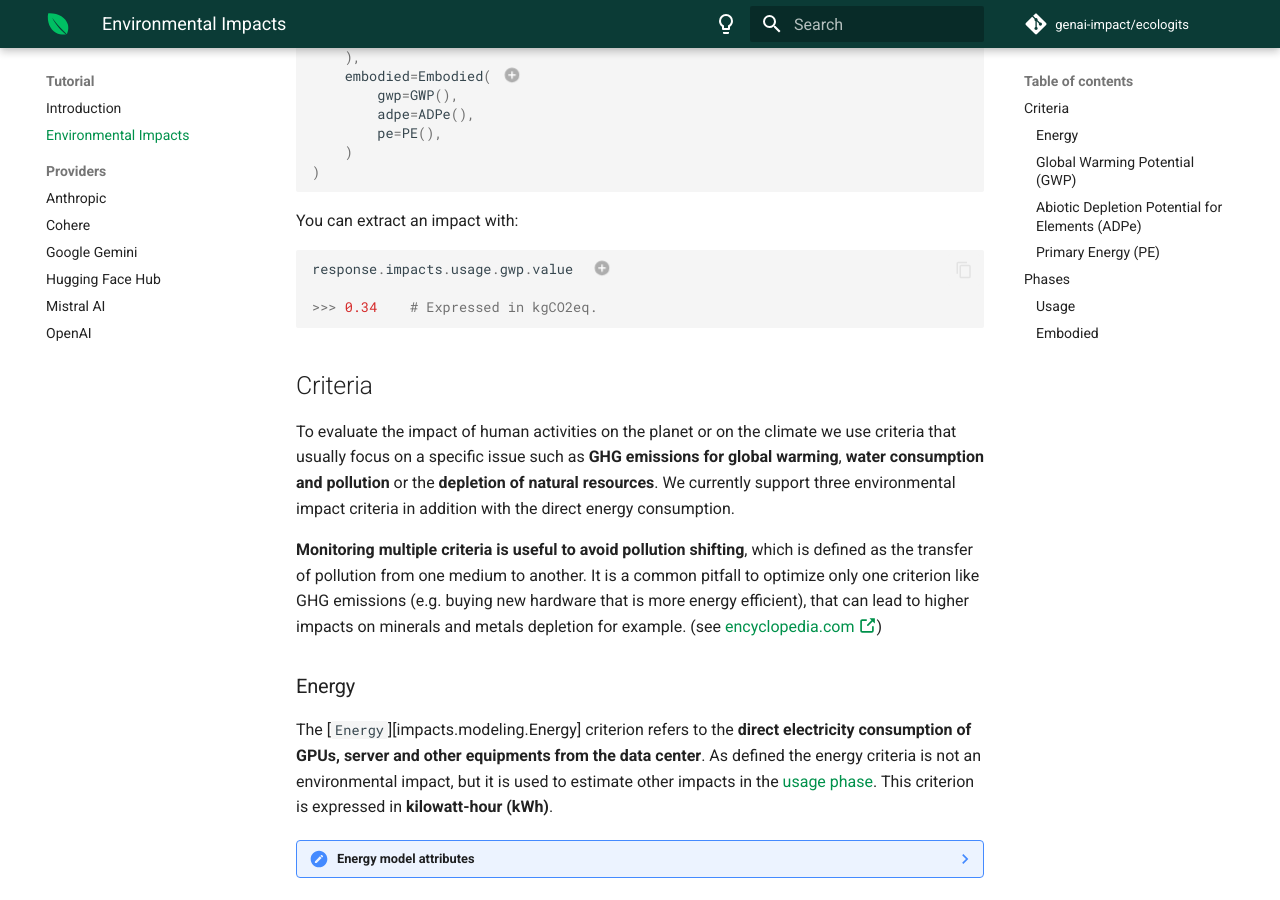
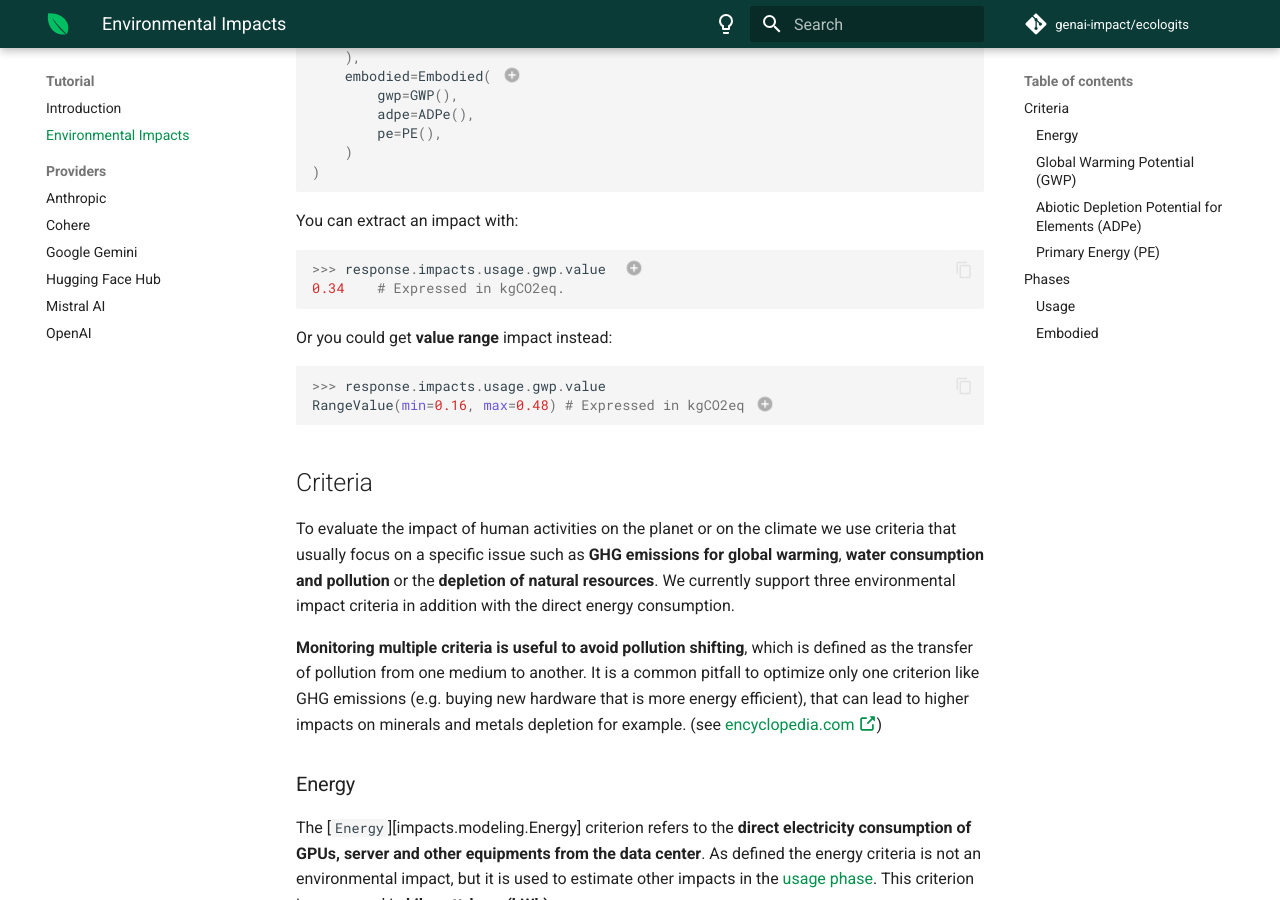
Before and after one commit to genai-impact/ecologits, an MkDocs documentation site: the page built from docs/tutorial/impacts.md, in a window 1280 px wide and 900 px high, scrolled down 769 px. Built offline with MkDocs 1.6.1 and Material for MkDocs 9.7.7, drawn with Linux system fonts in a browser that asks for light colours; comment, search, counter and statistics services are not loaded.

Commit message:
docs: add example with RangeValue

````diff
--- a/docs/tutorial/impacts.md
+++ b/docs/tutorial/impacts.md
@@ -37,12 +37,20 @@ Impacts(
 You can extract an impact with:
 
 ```python
-response.impacts.usage.gwp.value  # (1)!
-
->>> 0.34    # Expressed in kgCO2eq.
+>>> response.impacts.usage.gwp.value  # (1)!
+0.34    # Expressed in kgCO2eq.
 ```
 
 1. Assuming you have made an inference and get the response in an `response` object.
+
+Or you could get **value range** impact instead:
+
+```python
+>>> response.impacts.usage.gwp.value
+RangeValue(min=0.16, max=0.48) # Expressed in kgCO2eq (1)
+```
+
+1. [`RangeValue`][impacts.modeling.RangeValue] are used to define intervals.
 
 ## Criteria
 
````
